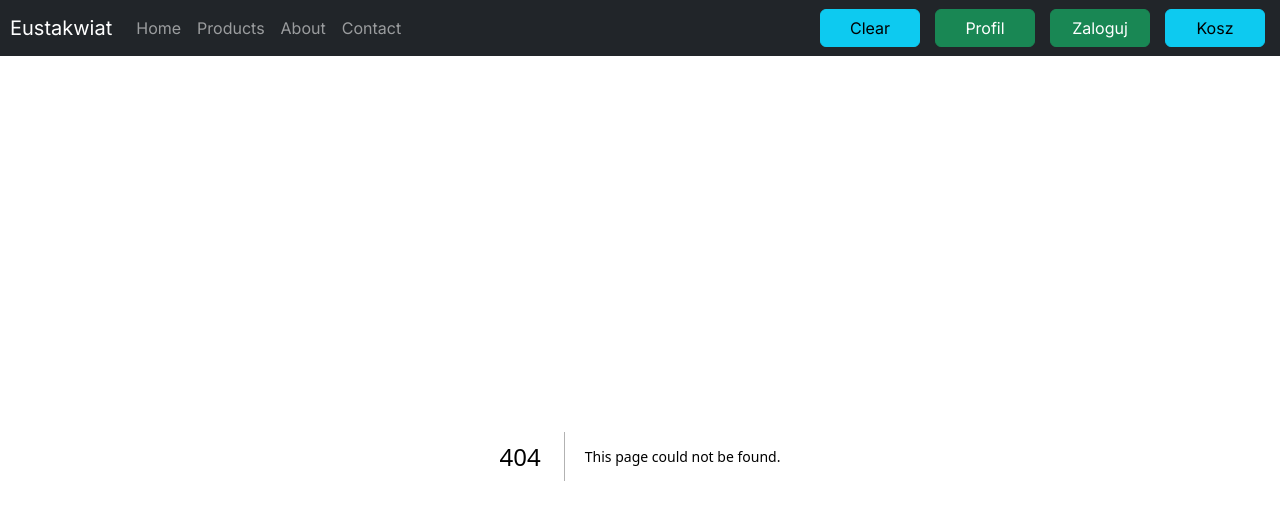
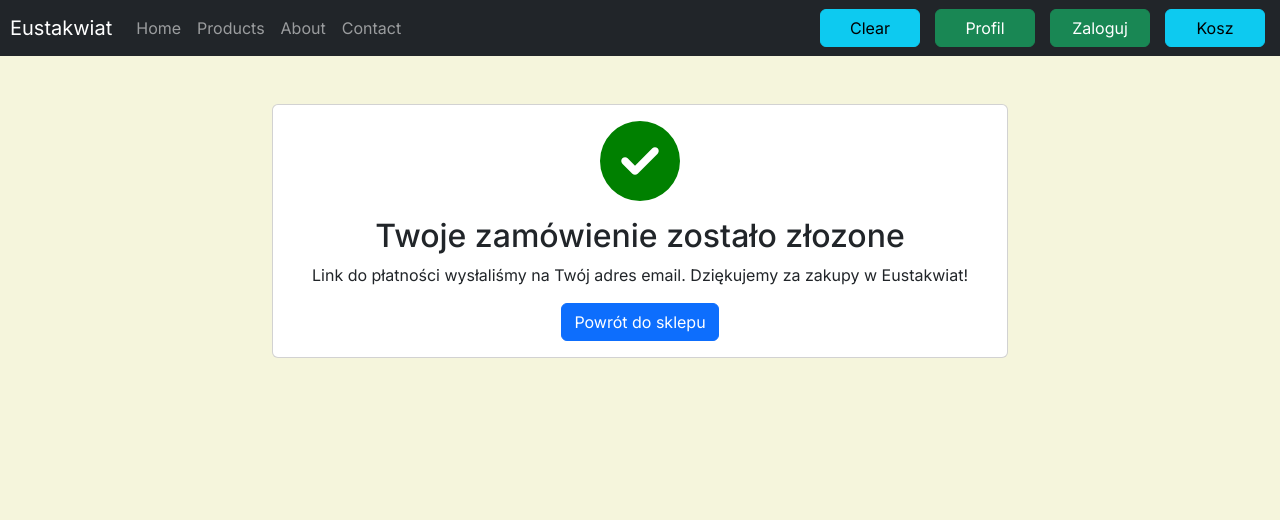
Before and after one commit to eusta-kwiat/flower_shop_frontend, a Next.js app: page /cart/success in a window 1280 px wide. Before the commit this address had no page. Shown: the top 520 px of the page. Built offline with nearby package versions, Linux system fonts and the light colour scheme.

Commit message:
working order placing

```diff
--- a/package.json
+++ b/package.json
@@ -13,6 +13,7 @@
     "@fortawesome/react-fontawesome": "^0.2.0",
     "axios": "^1.6.5",
     "bootstrap": "^5.3.2",
+    "date-fns": "^3.3.1",
     "next": "14.0.4",
     "react": "^18",
     "react-bootstrap": "^2.9.2",
--- /dev/null
+++ b/src/app/cart/success/page.js
@@ -0,0 +1,28 @@
+"use client"
+
+import { Container, Row, Col, Card, Button } from 'react-bootstrap';
+import { FontAwesomeIcon } from '@fortawesome/react-fontawesome';
+import { faCheckCircle } from '@fortawesome/free-solid-svg-icons';
+
+const OrderConfirmationPage = () => {
+  return (
+    <Container className="mt-5">
+      <Row className="justify-content-center">
+        <Col md={8}>
+          <Card className="text-center">
+            <Card.Body>
+              <FontAwesomeIcon icon={faCheckCircle} size="5x" color="green" className="mb-3" />
+              <h2>Twoje zamówienie zostało złozone</h2>
+              <p>Link do płatności wysłaliśmy na Twój adres email. Dziękujemy za zakupy w Eustakwiat!</p>
+              <Button variant="primary" href="/">
+                Powrót do sklepu
+              </Button>
+            </Card.Body>
+          </Card>
+        </Col>
+      </Row>
+    </Container>
+  );
+};
+
+export default OrderConfirmationPage;
```
Also changed, not shown: src/app/cart/page.js (+6 -4 lines), src/app/orders/[orderId]/page.js (+8 -3 lines), 1 other file (tests, documents, lock files or other folders).
